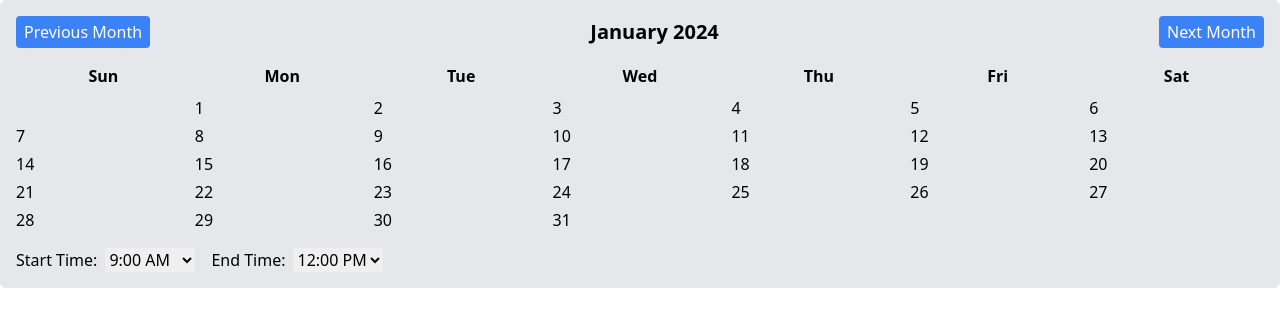
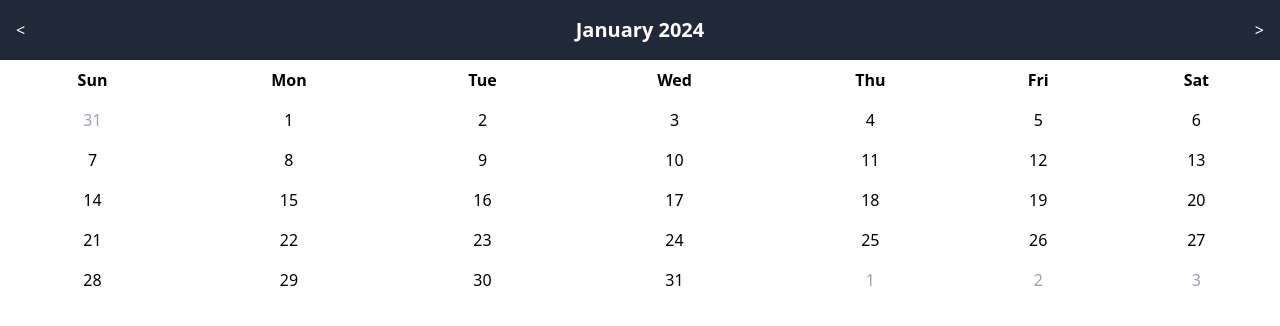
Before and after one commit to panupnpn05/Freelance-Tutor, a Next.js app: page /component/calendar in a window 1280 px wide. Shown: the top 326 px of the page. Built offline with nearby package versions, Linux system fonts and the light colour scheme; no server answers.

Commit message:
try calendar

```diff
--- a/pages/CreateTutor.js
+++ b/pages/CreateTutor.js
@@ -13,6 +13,14 @@ const CreateUserForm = () => {
     cost: 0,
     dob: ''
   });
+
+  const handleImageChange = (e) => {
+    const file = e.target.files[0];
+    setFormData((prevData) => ({
+      ...prevData,
+      profileImage: file,
+    }));
+  };
 
   const handleChange = (e) => {
     const { name, value } = e.target;
@@ -92,6 +100,12 @@ const CreateUserForm = () => {
         <input type="number" name="cost" value={formData.cost} onChange={handleChange} />
       </label>
       <br />
+       <label>
+        Profile Image:
+        <input type="file" name="profileImage" accept="image/*" onChange={handleImageChange} />
+      </label>
+      <br />
+
       <button type="submit">Create User</button>
     </form>
   );
--- a/pages/component/calendar.js
+++ b/pages/component/calendar.js
@@ -1,127 +1,138 @@
-// components/Calendar.js
-import { useState } from 'react';
+// CustomCalendar.js
+import React, { useState, useEffect } from 'react';
+import { format, startOfMonth, endOfMonth, startOfWeek, endOfWeek, addMonths, addDays, isSameMonth, isSameDay } from 'date-fns';
+import TimePicker from 'react-time-picker';
 
-const daysOfWeek = ['Sun', 'Mon', 'Tue', 'Wed', 'Thu', 'Fri', 'Sat'];
+const CustomCalendar = () => {
+  const [currentMonth, setCurrentMonth] = useState(new Date());
+  const [selectedDate, setSelectedDate] = useState(null);
+  const [selectedStartTime, setSelectedStartTime] = useState('12:00');
+  const [selectedEndTime, setSelectedEndTime] = useState('13:00');
+  const [unavailableDates, setUnavailableDates] = useState([]);
 
-const Calendar = () => {
-  const [selectedDate, setSelectedDate] = useState(new Date());
-  const [showMonthDropdown, setShowMonthDropdown] = useState(false);
-  const [startTime, setStartTime] = useState('09:00');
-  const [endTime, setEndTime] = useState('12:00');
+  useEffect(() => {
+    const fetchUnavailableDates = async () => {
+      try {
+        const response = await fetch('http://127.0.0.1:8000/api/unavailable-dates');
+        const data = await response.json();
 
-  const renderMonthDropdown = () => {
-    const months = Array.from({ length: 12 }, (_, i) => new Date(selectedDate.getFullYear(), i, 1));
+        if (response.ok) {
+          setUnavailableDates(data.unavailableDates.map(dateStr => new Date(dateStr)));
+        } else {
+          console.error('Error fetching unavailable dates:', data.error);
+        }
+      } catch (error) {
+        console.error('Error fetching unavailable dates:', error);
+      }
+    };
 
-    return (
-      <select
-        className="text-blue-500 bg-white border border-blue-500 px-2 py-1 rounded"
-        value={selectedDate.getMonth()}
-        onChange={(e) => handleMonthChange(parseInt(e.target.value, 10))}
-      >
-        {months.map((monthDate, index) => (
-          <option key={index} value={index}>
-            {monthDate.toLocaleString('default', { month: 'long' })}
-          </option>
-        ))}
-      </select>
-    );
+    fetchUnavailableDates();
+  }, []);
+
+  const weeksInMonth = (month) => {
+    const firstDay = startOfWeek(startOfMonth(month));
+    const lastDay = endOfWeek(endOfMonth(month));
+    const startDate = firstDay;
+    const endDate = lastDay;
+
+    const weeks = [];
+    let currentDay = startDate;
+
+    while (currentDay <= endDate) {
+      const week = Array(7)
+        .fill(0)
+        .map(() => {
+          const day = currentDay;
+          currentDay = addDays(currentDay, 1);
+          return day;
+        });
+
+      weeks.push(week);
+    }
+
+    return weeks;
   };
 
-  const handleDateClick = (day) => {
-    const newDate = new Date(selectedDate);
-    newDate.setDate(day);
-    console.log(`Clicked on ${newDate.toLocaleDateString()}`);
+  const formatTime = (time) => {
+    return format(time, 'H:mm');
   };
 
-  const handleTimeChange = (e, isStartTime) => {
-    const value = e.target.value;
-    if (isStartTime) {
-      setStartTime(value);
-    } else {
-      setEndTime(value);
-    }
+  const handleDateClick = (date) => {
+    setSelectedDate(date);
   };
 
-  const handleMonthChange = (increment) => {
-    const newDate = new Date(selectedDate);
-    newDate.setMonth(selectedDate.getMonth() + increment);
-    setSelectedDate(newDate);
-  };
+  const handleApplyClick = () => {
+    const startTime = new Date(`${selectedDate.toISOString().split('T')[0]}T${selectedStartTime}`);
+    const endTime = new Date(`${selectedDate.toISOString().split('T')[0]}T${selectedEndTime}`);
+    const durationHours = (endTime - startTime) / (1000 * 60 * 60);
 
-  const renderCalendar = () => {
-    const currentMonth = selectedDate.getMonth();
-    const currentYear = selectedDate.getFullYear();
-    const firstDayOfMonth = new Date(currentYear, currentMonth, 1);
-    const lastDayOfMonth = new Date(currentYear, currentMonth + 1, 0);
-    const startDay = firstDayOfMonth.getDay();
-    const endDay = lastDayOfMonth.getDate();
-
-    const calendarDays = [];
-
-    for (let i = 0; i < startDay; i++) {
-      calendarDays.push(<div key={`empty-${i}`} className="empty-day"></div>);
-    }
-
-    for (let day = 1; day <= endDay; day++) {
-      calendarDays.push(
-        <div
-          key={day}
-          className={`calendar-day ${day === selectedDate.getDate() ? 'selected' : ''}`}
-          onClick={() => handleDateClick(day)}
-        >
-          {day}
-        </div>
-      );
-    }
-
-    return calendarDays;
+    console.log('Selected Date:', format(selectedDate, 'MMMM d, yyyy'));
+    console.log('Start Time:', formatTime(startTime));
+    console.log('End Time:', formatTime(endTime));
+    console.log('Duration:', durationHours, 'hours');
   };
 
   return (
-    <div className="calendar-container p-4 bg-gray-200 rounded-md">
-      <div className="header mb-4 flex justify-between items-center">
-        <button className="bg-blue-500 text-white px-2 py-1 rounded" onClick={() => handleMonthChange(-1)}>
-          Previous Month
-        </button>
-        <div className="flex items-center">
-          <span
-            className="text-xl font-bold cursor-pointer"
-            onClick={() => setShowMonthDropdown(!showMonthDropdown)}
-          >
-            {selectedDate.toLocaleString('default', { month: 'long' })} {selectedDate.getFullYear()}
-          </span>
-          {showMonthDropdown && renderMonthDropdown()}
+    <>
+    <div className="custom-calendar text-center">
+      <header className="flex items-center justify-between p-4 bg-gray-800 text-white">
+        <button className="text-white" onClick={() => setCurrentMonth(addMonths(currentMonth, -1))}>{'<'}</button>
+        <h1 className="text-xl font-bold">{format(currentMonth, 'MMMM yyyy')}</h1>
+        <button className="text-white" onClick={() => setCurrentMonth(addMonths(currentMonth, 1))}>{'>'}</button>
+      </header>
+
+      <table className="table-auto w-full">
+        <thead>
+          <tr>
+            {['Sun', 'Mon', 'Tue', 'Wed', 'Thu', 'Fri', 'Sat'].map((day) => (
+              <th key={day} className="p-2">{day}</th>
+            ))}
+          </tr>
+        </thead>
+        <tbody>
+          {weeksInMonth(currentMonth).map((week, index) => (
+            <tr key={index}>
+              {week.map((date) => (
+                <td
+                  key={date.toString()}
+                  onClick={() => handleDateClick(date)}
+                  className={`p-2 cursor-pointer ${
+                    !isSameMonth(date, currentMonth) ? 'text-gray-400' : ''
+                  } ${unavailableDates.some((unavailableDate) => isSameDay(date, unavailableDate)) ? 'bg-red-500 text-white' : ''}`}
+                >
+                  {format(date, 'd')}
+                </td>
+              ))}
+            </tr>
+          ))}
+        </tbody>
+      </table>
+    </div>
+    {selectedDate && (
+        <div className="mt-4">
+          <label className="block text-sm font-medium text-gray-700 mb-2">Start Time:</label>
+          <div className="relative">
+            <TimePicker
+              value={selectedStartTime}
+              onChange={setSelectedStartTime}
+            />
+          </div>
+          <label className="block text-sm font-medium text-gray-700 mt-2 mb-2">End Time:</label>
+          <div className="relative">
+            <TimePicker
+              value={selectedEndTime}
+              onChange={setSelectedEndTime}
+              className="w-full text-base px-4 py-2 border rounded focus:outline-none focus:ring focus:border-blue-300"
+            />
+          </div>
+
+          <button className="mt-4 bg-blue-500 text-white px-4 py-2 rounded" onClick={handleApplyClick}>
+            Apply
+          </button>
         </div>
-        <button className="bg-blue-500 text-white px-2 py-1 rounded" onClick={() => handleMonthChange(1)}>
-          Next Month
-        </button>
-      </div>
-      <div className="days-of-week grid grid-cols-7 gap-1 mb-2">
-        {daysOfWeek.map((day) => (
-          <div key={day} className="day-of-week text-center font-bold">{day}</div>
-        ))}
-      </div>
-      <div className="calendar-days grid grid-cols-7 gap-1">
-        {renderCalendar()}
-      </div>
-      <div className="time-selection mt-4">
-        <label className="mr-2">Start Time:</label>
-        <select value={startTime} onChange={(e) => handleTimeChange(e, true)}>
-          {/* Add your time options here */}
-          <option value="09:00">9:00 AM</option>
-          <option value="12:00">12:00 PM</option>
-          {/* Add more options as needed */}
-        </select>
-        <label className="ml-4 mr-2">End Time:</label>
-        <select value={endTime} onChange={(e) => handleTimeChange(e, false)}>
-          {/* Add your time options here */}
-          <option value="12:00">12:00 PM</option>
-          <option value="15:00">3:00 PM</option>
-          {/* Add more options as needed */}
-        </select>
-      </div>
-    </div>
+      )}
+      </>
   );
 };
 
-export default Calendar;
+export default CustomCalendar;
--- a/pages/component/tutorcard.js
+++ b/pages/component/tutorcard.js
@@ -76,7 +76,7 @@ export default function Tutorcard({ tutorData }) {
           </div>
           <div className=' w-auto flex justify-end'>
           <button className=" bg-green-500 text-white px-4 py-2 hover:bg-green-700 duration-300 whitespace-nowrap">
-            Send Message
+            See Available Date
           </button>
           </div>
         </div>
```
Also changed, not shown: 1 other file (tests, documents, lock files or other folders).
